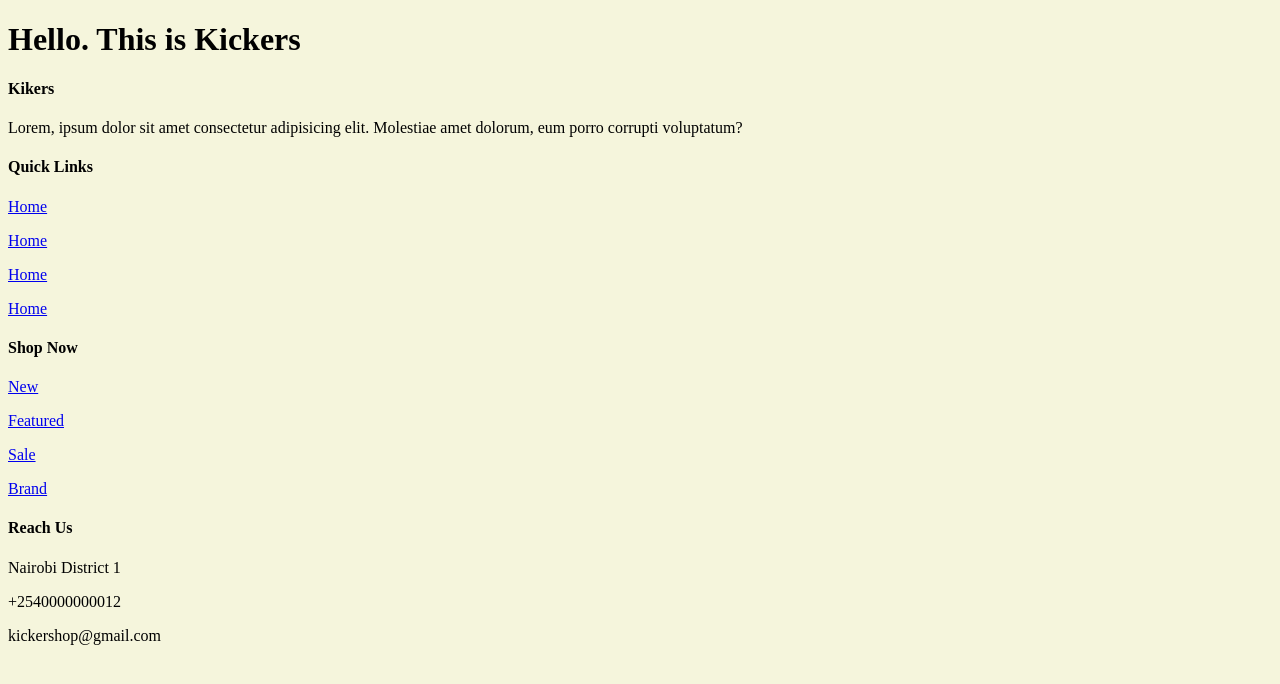
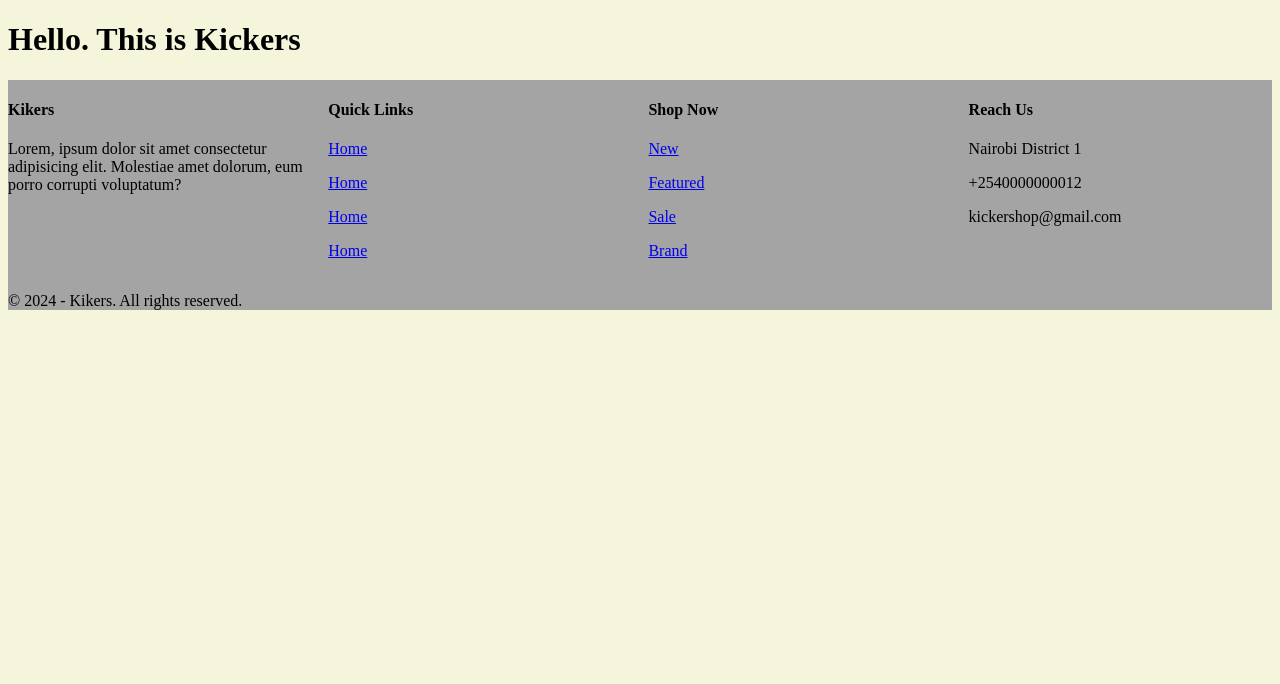
Before and after one commit to paulmagadi/Shoes-Shop-Ecommerce, a Django app: page / in a window 1280 px wide. Shown: the top 684 px of the page. Run offline with Django 5.2, Linux system fonts and the light colour scheme.

Commit message:
modified:   Shoes_Shop/main/templates/main/footer.html

```diff
--- a/Shoes_Shop/main/templates/main/footer.html
+++ b/Shoes_Shop/main/templates/main/footer.html
@@ -25,4 +25,22 @@
             <p>kickershop@gmail.com</p>
         </div>
     </div>
+    <div class="foot-container">
+        <p>&copy; 2024 - Kikers. All rights reserved.</p>
+    </div>
 </footer>
+
+<style>
+    footer {
+        background-color: #a4a4a4;
+    }
+    .footer-container {
+        display: flex;
+        justify-content: space-between;
+        width: 100%;
+    }
+
+    .footer-col {
+        width: 24%;
+    }
+</style>
```
